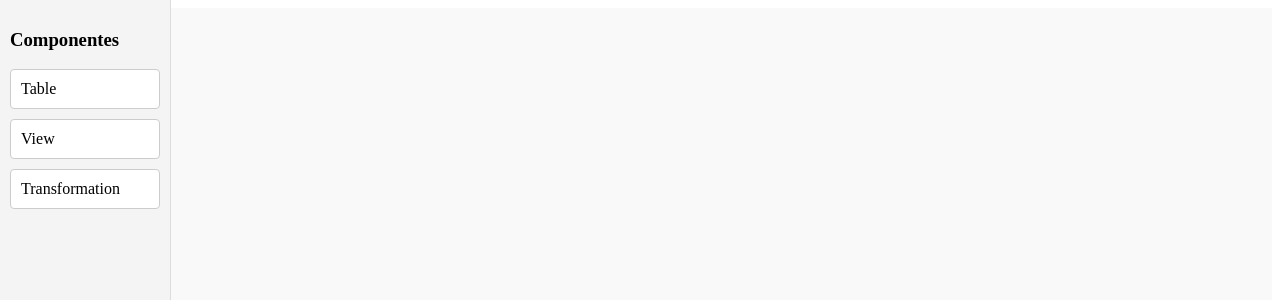
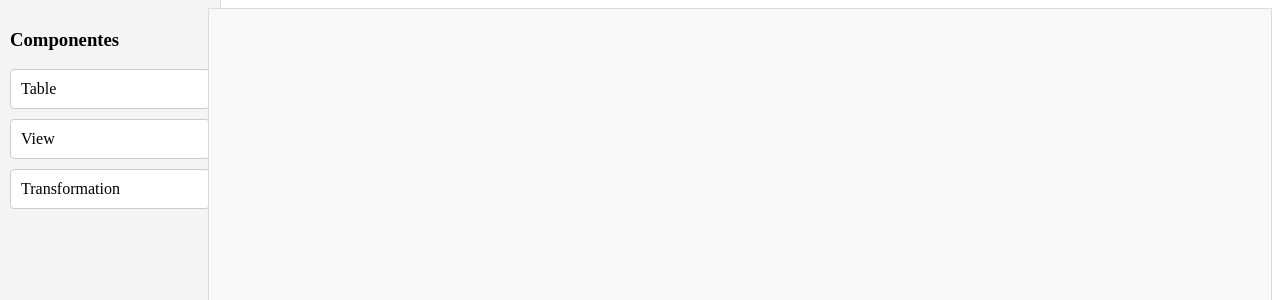
Before and after one commit to dunay2/streamcraft, a Vue app: page / in a window 1280 px wide. Shown: the top 300 px of the page. Built offline with nearby package versions, Linux system fonts and the light colour scheme.

Commit message:
componentes moviles en el canvas

```diff
--- a/src/App.vue
+++ b/src/App.vue
@@ -1,13 +1,16 @@
 <template>
   <div id="app">
     <ComponentToolbar />
-    <div class="workspace" @dragover.prevent @drop="onDrop">
+    <div id="canvas" class="workspace" @dragover.prevent @drop="onDrop">
       <div
         v-for="(component, index) in droppedComponents"
         :key="index"
         class="dropped-component"
+        :style="{ top: component.top + 'px', left: component.left + 'px' }"
+        draggable="true"
+        @dragstart="onDragStart(index, $event)"
+        @dragend="onDragEnd(index, $event)"
       >
-        <!-- Renderiza el DataObjectCard con el tipo seleccionado -->
         <DataObjectCard :type="component.type" />
       </div>
     </div>
@@ -25,19 +28,37 @@ export default defineComponent({
     DataObjectCard,
   },
   setup() {
-    const droppedComponents = ref<{ type: string }[]>([]);
+    const droppedComponents = ref<
+      { type: string; top: number; left: number }[]
+    >([]);
 
     function onDrop(event: DragEvent) {
-      const componentType = event.dataTransfer?.getData("component-type"); // Obtener tipo desde dataTransfer
+      const componentType = event.dataTransfer?.getData("component-type");
       if (componentType) {
-        droppedComponents.value.push({ type: componentType }); // Agregar el componente con su tipo
-        console.log("Dropped component:", componentType);
+        const canvas = document.getElementById("canvas") as HTMLDivElement;
+        const x = event.clientX - canvas.getBoundingClientRect().left;
+        const y = event.clientY - canvas.getBoundingClientRect().top;
+        droppedComponents.value.push({ type: componentType, top: y, left: x });
       }
+    }
+
+    function onDragStart(index: number, event: DragEvent) {
+      event.dataTransfer?.setData("component-index", index.toString());
+    }
+
+    function onDragEnd(index: number, event: DragEvent) {
+      const canvas = document.getElementById("canvas") as HTMLDivElement;
+      const x = event.clientX - canvas.getBoundingClientRect().left;
+      const y = event.clientY - canvas.getBoundingClientRect().top;
+      droppedComponents.value[index].top = y;
+      droppedComponents.value[index].left = x;
     }
 
     return {
       droppedComponents,
       onDrop,
+      onDragStart,
+      onDragEnd,
     };
   },
 });
@@ -46,25 +67,24 @@ export default defineComponent({
 <style scoped lang="scss">
 #app {
   display: flex;
-  height: 100vh; /* Asegurar que ocupe toda la altura de la ventana */
 }
 
 .workspace {
+  position: relative;
   flex-grow: 1;
-  margin-left: 150px;
-  padding: 20px;
   background-color: #f9f9f9;
+  border: 1px solid #ddd;
+  margin-left: 200px; /* Espacio para la barra de herramientas */
   height: 100vh;
-  overflow-y: auto;
-  display: flex;
-  flex-direction: column;
+  overflow: hidden;
 }
 
 .dropped-component {
+  position: absolute;
   padding: 10px;
   border: 1px solid #ddd;
-  margin-bottom: 10px;
   background-color: white;
   box-shadow: 0 2px 4px rgba(0, 0, 0, 0.1);
+  cursor: move;
 }
 </style>
--- a/src/components/ComponentToolbar.vue
+++ b/src/components/ComponentToolbar.vue
@@ -22,9 +22,7 @@ export default defineComponent({
     const components = ["Table", "View", "Transformation"];
 
     function onDragStart(component: string, event: DragEvent) {
-      // Recibir ambos parámetros
       event.dataTransfer?.setData("component-type", component);
-      console.log("Dragging component:", component);
     }
 
     return {
@@ -37,15 +35,14 @@ export default defineComponent({
 
 <style scoped lang="scss">
 .component-toolbar {
-  width: 150px;
+  position: fixed;
+  top: 0;
+  left: 0;
+  width: 200px; /* Ajustamos el tamaño */
   background-color: #f4f4f4;
   padding: 10px;
   border-right: 1px solid #ddd;
-  position: fixed;
-  top: 0;
-  bottom: 0;
-  left: 0;
-  overflow-y: auto;
+  height: 100vh; /* Asegurar que ocupe toda la altura */
 }
 
 ul {
```
